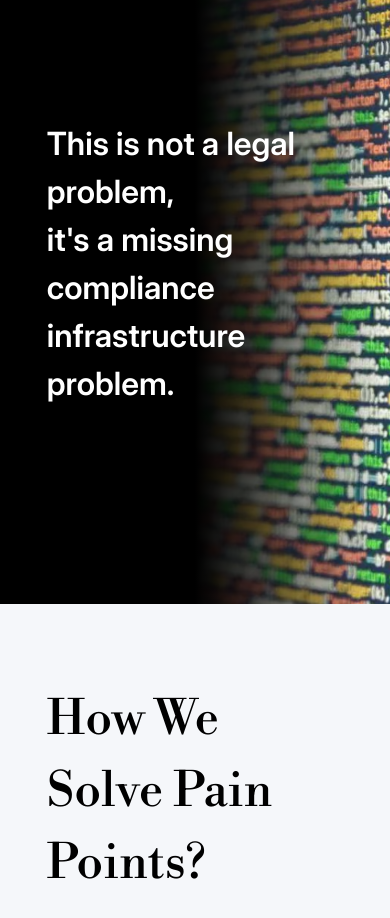
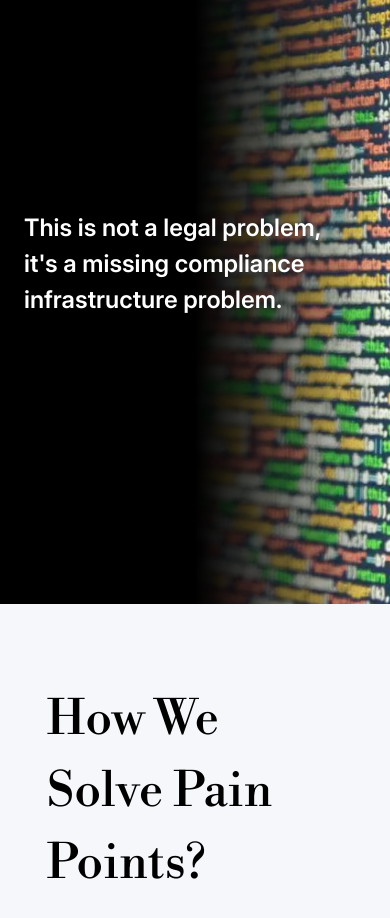
Before and after one commit to BI4O/ChainLex.ai, a Next.js app: page / in a window 390 px wide. Shown: the part 3000-3918 px from the top of the page. Built offline with nearby package versions, Linux system fonts and the light colour scheme; a web font is replaced by a local one.

Commit message:
feat: 优化 Statement 组件响应式设计
- 添加响应式内边距 px-6 lg:px-[12%]
- 文字使用三级响应式: 24px → 28px → 32px

```diff
--- a/src/components/Statement.tsx
+++ b/src/components/Statement.tsx
@@ -22,8 +22,8 @@ export default function Statement() {
 
       {/* Content - Left Side */}
       <div className="relative z-10 h-full flex items-center">
-        <div className="px-[12%]">
-          <p className="text-white text-[32px] weight-[600] font-inter font-semibold max-w-[600px]">
+        <div className="px-6 lg:px-[12%]">
+          <p className="text-white text-[24px] md:text-[28px] lg:text-[32px] weight-[600] font-inter font-semibold max-w-[600px]">
             This is not a legal problem,
             <br />
             it&apos;s a missing compliance infrastructure problem.
```
